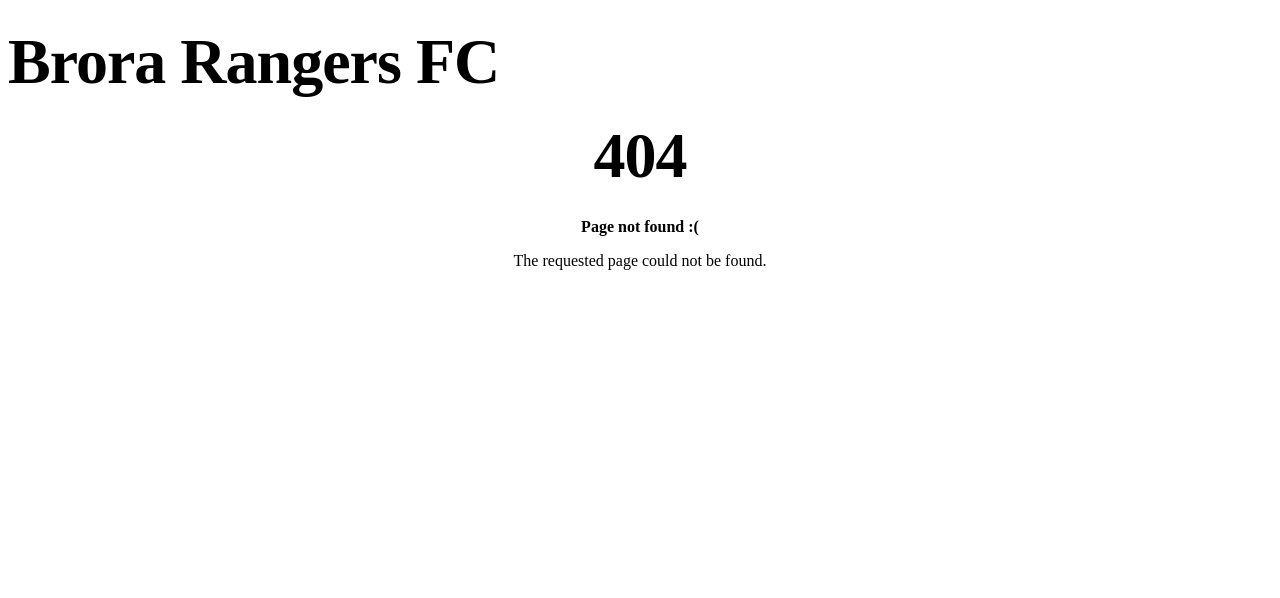
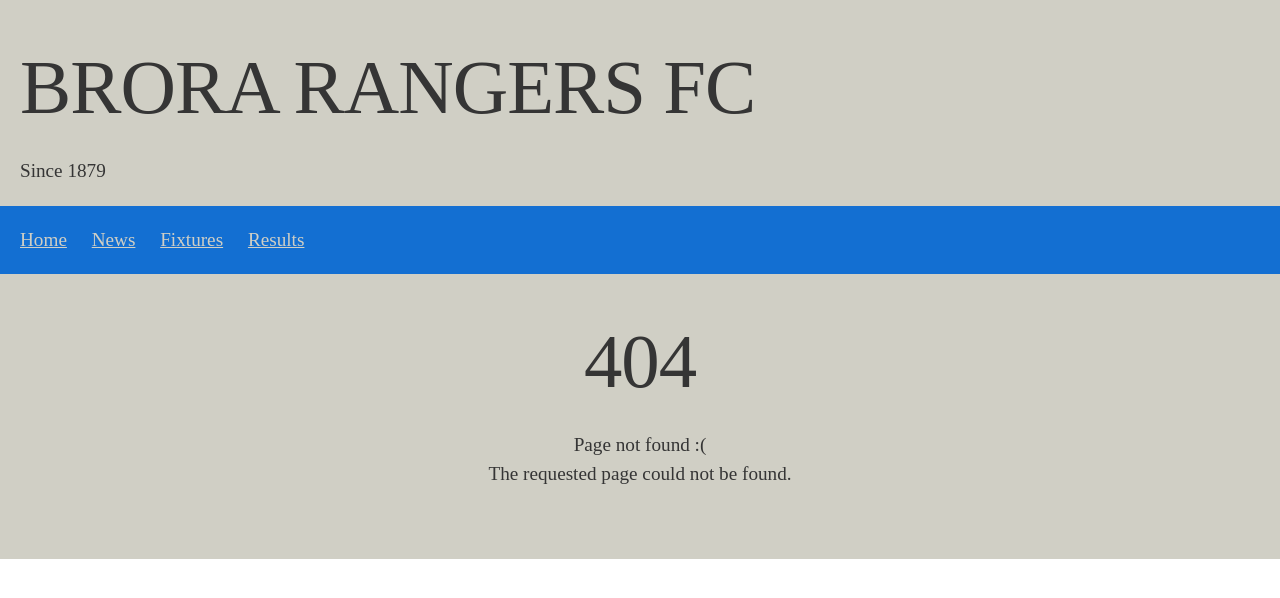
Before and after one commit to ranaldmackay/brfc, a Jekyll site: the page built from 404.html, in a window 1280 px wide. Shown: the top 598 px of the page. Built offline with Jekyll 4.4.1, drawn with Linux system fonts in a browser that asks for light colours.

Commit message:
Start building layouts

```diff
--- a/Gemfile
+++ b/Gemfile
@@ -8,7 +8,7 @@ source "https://rubygems.org"
 #
 # This will help ensure the proper Jekyll version is running.
 # Happy Jekylling!
-gem "jekyll", "~> 3.6.2"
+gem "jekyll", "~> 3.7.3"
 
 # This is the default theme for new Jekyll sites. You may change this to anything you like.
 # gem "minima", "~> 2.0"
@@ -21,6 +21,3 @@ gem "jekyll", "~> 3.6.2"
 group :jekyll_plugins do
   gem "jekyll-feed", "~> 0.6"
 end
-
-# Windows does not include zoneinfo files, so bundle the tzinfo-data gem
-gem 'tzinfo-data', platforms: [:mingw, :mswin, :x64_mingw, :jruby]
--- a/_includes/head/fonts.html
+++ b/_includes/head/fonts.html
@@ -1,2 +1 @@
-<link rel='stylesheet' href="//fonts.googleapis.com/css?family=Open+Sans:300italic,700italic,400,600,700,300">
-<link rel='stylesheet' href="https://fonts.googleapis.com/css?family=Bangers">
+<link href="https://fonts.googleapis.com/css?family=Lato:400,400i,700,700i|Stardos+Stencil:700" rel="stylesheet">
--- a/_includes/head/head.html
+++ b/_includes/head/head.html
@@ -2,3 +2,5 @@
 <title>{{ site.title }}{% if page.title %} | {{ page.title }}{% endif %}</title>
 <meta name="description" {% if page.description %} content="{{ page.description }}"{% else %}content="{{ site.description }}"{% endif %}>
 <meta name="viewport" content="width=device-width, initial-scale=1">
+
+<link rel="stylesheet" href="{{ '/css/main.css' | prepend: site.baseurl }}">
--- a/_includes/headers/main-header.html
+++ b/_includes/headers/main-header.html
@@ -1 +1,8 @@
-<h1>{{ site.title }}</h1>
+<section class="main-title">
+  <div class="title">
+    <h1>{{ site.title | upcase }}</h1>
+  </div>
+  <div class="title">
+    <h2>Since 1879</h2>
+  </div>
+</section>
--- /dev/null
+++ b/_includes/headers/main-nav.html
@@ -0,0 +1,6 @@
+<ul>
+  <li><a href="#">Home</a></li>
+  <li><a href="#">News</a></li>
+  <li><a href="#">Fixtures</a></li>
+  <li><a href="#">Results</a></li>
+</ul>
--- a/_layouts/default.html
+++ b/_layouts/default.html
@@ -5,9 +5,19 @@
     {% include head/fonts.html %}
   </head>
   <body>
-    <header>
+    <header role="banner">
+      <a class="toggle open" href="#nav">open</a>
       {% include headers/main-header.html %}
     </header>
-    {{ content }}
+    <nav id="nav" role="navigation">
+      <a class="toggle close" href="#">×</a>
+      {% include headers/main-nav.html %}
+    </nav>
+    <main>
+      {{ content }}
+    </main>
+    <footer>
+
+    </footer>
   </body>
 </html>
--- a/_layouts/news-article.html
+++ b/_layouts/news-article.html
@@ -1,7 +1,7 @@
 ---
 layout: default
 ---
-<h1>Article title - {{ page.title }}</h1>
+<h1>{{ page.title }}</h1>
 
 <img class="feature-image"
   src="{{ page.thumbnail | remove: '.jpg' }}-large.jpg"
--- /dev/null
+++ b/build/scss/_reset.scss
@@ -0,0 +1,43 @@
+html, body, div, span, applet, object, iframe,
+h1, h2, h3, h4, h5, h6, p, blockquote, pre,
+a, abbr, acronym, address, big, cite, code,
+del, dfn, em, img, ins, kbd, q, s, samp,
+small, strike, strong, sub, sup, tt, var,
+b, u, i, center,
+dl, dt, dd, ol, ul, li,
+fieldset, form, label, legend,
+table, caption, tbody, tfoot, thead, tr, th, td,
+article, aside, canvas, details, embed,
+figure, figcaption, footer, header, hgroup,
+menu, nav, output, ruby, section, summary,
+time, mark, audio, video {
+	margin: 0;
+	padding: 0;
+	border: 0;
+	font-size: 100%;
+	font: inherit;
+	vertical-align: baseline;
+}
+/* HTML5 display-role reset for older browsers */
+article, aside, details, figcaption, figure,
+footer, header, hgroup, menu, nav, section {
+	display: block;
+}
+body {
+	line-height: 1;
+}
+ol, ul {
+	list-style: none;
+}
+blockquote, q {
+	quotes: none;
+}
+blockquote:before, blockquote:after,
+q:before, q:after {
+	content: '';
+	content: none;
+}
+table {
+	border-collapse: collapse;
+	border-spacing: 0;
+}
--- /dev/null
+++ b/build/scss/main.scss
@@ -0,0 +1,92 @@
+@import "reset";
+
+// LAYOUT
+
+body {
+  width: 100%;
+  display: grid;
+  grid-template-columns: 1fr;
+}
+
+body > * {
+  color: #353535;
+  font-size: 1.2em;
+  line-height: 1.5;
+  padding: 20px;
+  background: #d0cfc5;
+}
+
+body nav  {
+  background: #136fd2;
+}
+
+nav ul {
+  list-style: none;
+  margin: 0;
+  padding: 0;
+}
+
+nav a {
+  color: #d0cfc5
+}
+
+nav a:hover {
+  text-decoration: none;
+}
+
+@media only screen and (min-width: 600px) {
+
+  /* grid */
+  .container {
+    grid-template-columns: repeat(4, 1fr);
+  }
+
+  /* specific item styles */
+  header,
+   nav,
+   footer {
+    grid-column: span 4;
+  }
+  section {
+    grid-column: span 3;
+  }
+
+  /* nav styles */
+  nav ul li {
+    display: inline-block;
+    padding: 0 20px 0 0;
+  }
+
+  /* hide toggle */
+  .toggle {
+    display: none;
+  }
+
+}
+
+@media only screen and (max-width: 599px) {
+
+    #nav {
+      transition: transform .3s ease-in-out;
+      top: 0;
+      bottom: 0;
+      min-height: 100vh; /* override Safari bug */
+      position: fixed; /* or choose `absolute` depending on desired behavior*/
+      width: 300px;
+      left: -340px;
+    }
+
+    #nav:target {
+      transform: translateX(340px);
+    }
+
+    .close {
+      text-align: right;
+      display: block;
+      text-decoration: none;
+      font-size: 3em;
+      position: relative;
+      top: -30px;
+    }
+
+}
--- /dev/null
+++ b/css/main.css
@@ -0,0 +1,112 @@
+html, body, div, span, applet, object, iframe,
+h1, h2, h3, h4, h5, h6, p, blockquote, pre,
+a, abbr, acronym, address, big, cite, code,
+del, dfn, em, img, ins, kbd, q, s, samp,
+small, strike, strong, sub, sup, tt, var,
+b, u, i, center,
+dl, dt, dd, ol, ul, li,
+fieldset, form, label, legend,
+table, caption, tbody, tfoot, thead, tr, th, td,
+article, aside, canvas, details, embed,
+figure, figcaption, footer, header, hgroup,
+menu, nav, output, ruby, section, summary,
+time, mark, audio, video {
+  margin: 0;
+  padding: 0;
+  border: 0;
+  font-size: 100%;
+  font: inherit;
+  vertical-align: baseline; }
+
+/* HTML5 display-role reset for older browsers */
+article, aside, details, figcaption, figure,
+footer, header, hgroup, menu, nav, section {
+  display: block; }
+
+body {
+  line-height: 1; }
+
+ol, ul {
+  list-style: none; }
+
+blockquote, q {
+  quotes: none; }
+
+blockquote:before, blockquote:after,
+q:before, q:after {
+  content: '';
+  content: none; }
+
+table {
+  border-collapse: collapse;
+  border-spacing: 0; }
+
+body {
+  width: 100%;
+  display: grid;
+  grid-template-columns: 1fr; }
+
+body > * {
+  color: #353535;
+  font-size: 1.2em;
+  line-height: 1.5;
+  padding: 20px;
+  background: #d0cfc5; }
+
+body nav {
+  background: #136fd2; }
+
+nav ul {
+  list-style: none;
+  margin: 0;
+  padding: 0; }
+
+nav a {
+  color: #d0cfc5; }
+
+nav a:hover {
+  text-decoration: none; }
+
+@media only screen and (min-width: 600px) {
+  /* grid */
+  .container {
+    grid-template-columns: repeat(4, 1fr); }
+  /* specific item styles */
+  header,
+  nav,
+  footer {
+    grid-column: span 4; }
+  section {
+    grid-column: span 3; }
+  /* nav styles */
+  nav ul li {
+    display: inline-block;
+    padding: 0 20px 0 0; }
+  /* hide toggle */
+  .toggle {
+    display: none; } }
+
+@media only screen and (max-width: 599px) {
+  #nav {
+    -webkit-transition: -webkit-transform .3s ease-in-out;
+    transition: -webkit-transform .3s ease-in-out;
+    transition: transform .3s ease-in-out;
+    transition: transform .3s ease-in-out, -webkit-transform .3s ease-in-out;
+    top: 0;
+    bottom: 0;
+    min-height: 100vh;
+    /* override Safari bug */
+    position: fixed;
+    /* or choose `absolute` depending on desired behavior*/
+    width: 300px;
+    left: -340px; }
+  #nav:target {
+    -webkit-transform: translateX(340px);
+    transform: translateX(340px); }
+  .close {
+    text-align: right;
+    display: block;
+    text-decoration: none;
+    font-size: 3em;
+    position: relative;
+    top: -30px; } }
--- a/package.json
+++ b/package.json
@@ -6,7 +6,9 @@
   "dependencies": {},
   "devDependencies": {
     "gulp": "^3.9.1",
+    "gulp-autoprefixer": "^5.0.0",
     "gulp-responsive": "^2.9.0",
+    "gulp-sass": "^3.1.0",
     "gulp-shell": "^0.6.5"
   },
   "scripts": {
```
Also changed, not shown: gulpfile.js (+29 -3 lines), Gemfile.lock, build/scss/_layout.scss (added).
